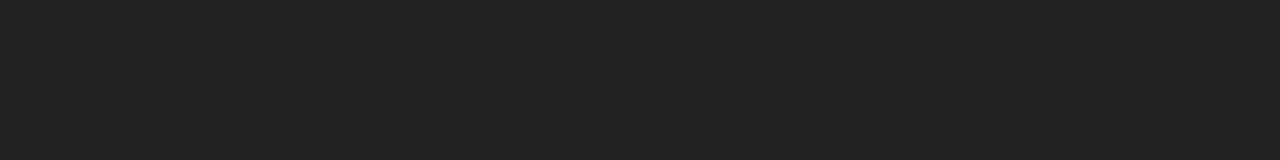
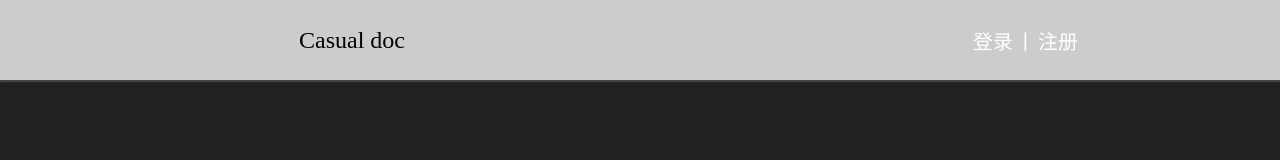
Before and after one commit to 2020-Summer-Project-Workgroup/2020-Summer-Project, a Vue app in the folder Vue/: page /login in a window 1280 px wide. Shown: the top 160 px of the page. Built offline with nearby package versions, Linux system fonts and the light colour scheme.

Commit message:
Hzy feature tab bar item 1.0 (#13)
* Add TabBarItem component

* Add TabBar component

* Insert TabBar into the main application

* Adjust css styles of the TabBar

* Delete the nonsense configure file

```diff
--- a/Vue/src/App.vue
+++ b/Vue/src/App.vue
@@ -1,22 +1,25 @@
 <template>
   <div id="app">
+    <TabBar/>
     <Welcome/>
   </div>
 </template>
 
 <script>
 import Welcome from "@/views/welcome/Welcome";
+import TabBar from "@/component/tarBar/TabBar";
 export default {
   name: 'App',
   components: {
+    TabBar,
     Welcome
   }
 }
 </script>
 
 <style>
-body {
-  font-size: 15px;
+html body {
+  font-size: 12px;
   margin: 0;
   padding: 0;
 }
--- /dev/null
+++ b/Vue/src/component/tarBar/TabBar.vue
@@ -0,0 +1,78 @@
+<template>
+  <div class="main-bar">
+    <div class="logo">
+      <span>Casual doc</span>
+    </div>
+    <div class="login-bar">
+      <TabBarItem link="/login">
+        <span>登录</span>
+      </TabBarItem>
+      <span class="split">|</span>
+      <TabBarItem link="/register">
+        <span>注册</span>
+      </TabBarItem>
+    </div>
+  </div>
+</template>
+
+<script>
+import TabBarItem from "@/component/tarBar/TabBarItem";
+export default {
+  name: "TabBar",
+  components: {TabBarItem}
+}
+</script>
+
+<style scoped>
+.main-bar {
+  height: 5rem;
+  width: 100vw;
+  background-color: #ccc;
+  box-shadow: 0 2px 1px rgba(255, 255, 255, .15);
+  top: 0;
+  position: absolute;
+}
+
+.main-bar .logo {
+  height: 5rem;
+  width: 25vw;
+  font-size: 1.5rem;
+  top: 0;
+  left: 15vw;
+  position: absolute;
+  display: flex;
+  flex-direction: row;
+  justify-content: space-around;
+  align-items: center;
+}
+
+.main-bar .logo span{
+  height: 5rem;
+  display: flex;
+  flex-direction: row;
+  justify-content: space-around;
+  align-items: center;
+}
+
+.main-bar .login-bar {
+  height: 5rem;
+  width: 45vw;
+  top: 0;
+  right: 15vw;
+  position: absolute;
+  display: flex;
+  flex-direction: row;
+  justify-content: flex-end;
+  align-items: center;
+}
+
+.split {
+  font-family: "Helvetica Neue", Helvetica, "PingFang SC", "Hiragino Sans GB", "Microsoft YaHei", "微软雅黑", Arial, sans-serif;
+  font-size: 20px;
+  color: #fff;
+  display: flex;
+  flex-direction: column;
+  align-content: center;
+  justify-content: center;
+}
+</style>
--- /dev/null
+++ b/Vue/src/component/tarBar/TabBarItem.vue
@@ -0,0 +1,37 @@
+<template>
+  <div class="tab-bar-item" @click="onClick">
+    <slot></slot>
+  </div>
+</template>
+
+<script>
+export default {
+  name: "TabBarItem",
+  props: {
+    link: String
+  },
+  methods: {
+    onClick() {
+      this.$router.push(this.link)
+    }
+  }
+}
+</script>
+
+<style scoped>
+.tab-bar-item {
+  font-family: "Helvetica Neue", Helvetica, "PingFang SC", "Hiragino Sans GB", "Microsoft YaHei", "微软雅黑", Arial, sans-serif;
+  font-size: 20px;
+  padding: 10px;
+  color: #fff;
+  display: flex;
+  flex-direction: column;
+  align-content: center;
+  justify-content: center;
+}
+
+.tab-bar-item:hover {
+  opacity: 50%;
+  cursor: pointer;
+}
+</style>
```
